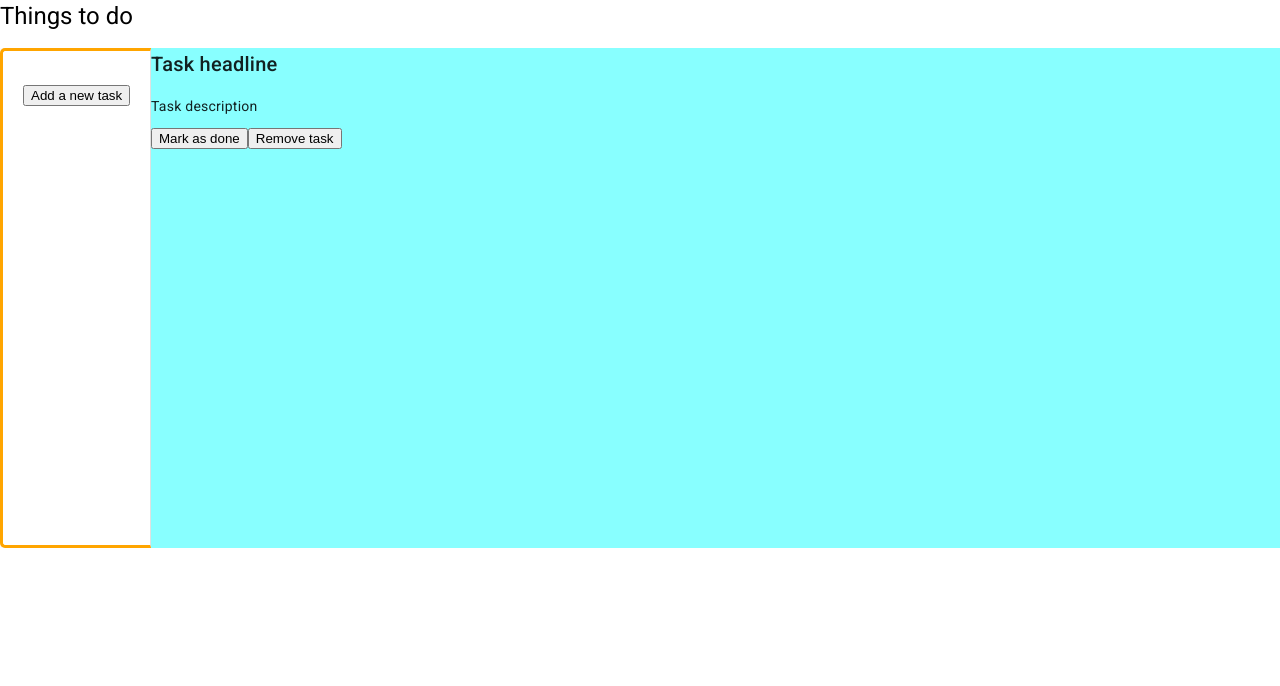
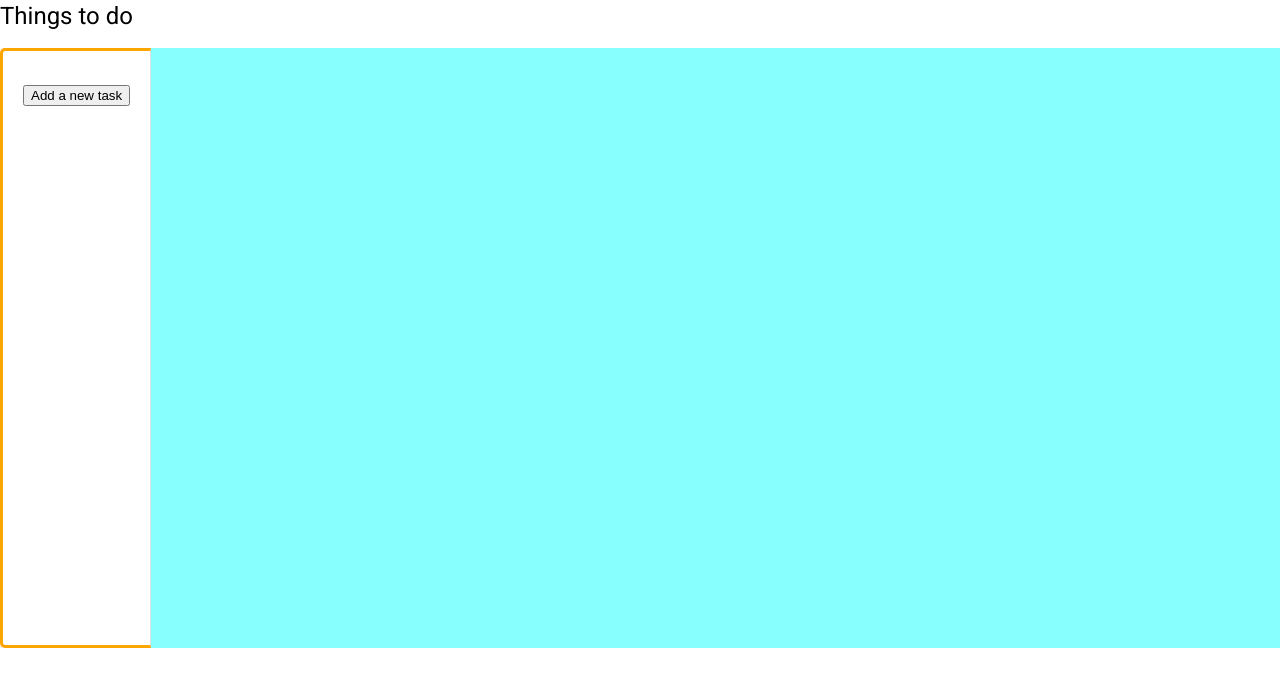
Before and after one commit to Catairna/todo-app, an Angular app: page / in a window 1280 px wide. Shown: the top 686 px of the page. Built offline with nearby package versions, Linux system fonts and the light colour scheme.

Commit message:
display task details

```diff
--- a/src/app/app.component.css
+++ b/src/app/app.component.css
@@ -1,6 +1,7 @@
 .content {
   background-color: #88ffff;
   height: 500px;
+  padding: 50px;
 }
 
 .task-complete {
--- a/src/app/app.component.html
+++ b/src/app/app.component.html
@@ -2,7 +2,7 @@
 <mat-sidenav-container>
   <mat-sidenav class="orange-border" position="start" mode="side" opened>
     <ul>
-      <li *ngFor="let task of tasks">
+      <li *ngFor="let task of tasks" (click)="onSelect(task)">
         {{ task.headline }}
       </li>
     </ul>
@@ -12,13 +12,11 @@
   >
 
   <mat-sidenav-content class="content">
-    <div>
-      <h2>Task headline</h2>
-      <p>Task description</p>
+    <div *ngIf="selectedTask">
+      <h2>{{ selectedTask.headline }}</h2>
+      <p>{{ selectedTask.description }}</p>
       <button>Mark as done</button>
       <button>Remove task</button>
-      <!--h2>{{ taskForm.value.headline }}</h2>
-      <p>{{ taskForm.value.description }}</p-->
     </div>
   </mat-sidenav-content>
 </mat-sidenav-container>
--- a/src/app/app.component.ts
+++ b/src/app/app.component.ts
@@ -15,6 +15,7 @@ import { FormDialogComponent } from './form-dialog/form-dialog.component';
 export class AppComponent {
   title = 'todo-app';
   tasks: { headline: string; description: string }[] = [];
+  selectedTask: { headline: string; description: string } | null = null;
 
   constructor(private dialog: MatDialog) {}
 
@@ -29,4 +30,7 @@ export class AppComponent {
       }
     });
   }
+  onSelect(task: { headline: string; description: string }): void {
+    this.selectedTask = task;
+  }
 }
```
